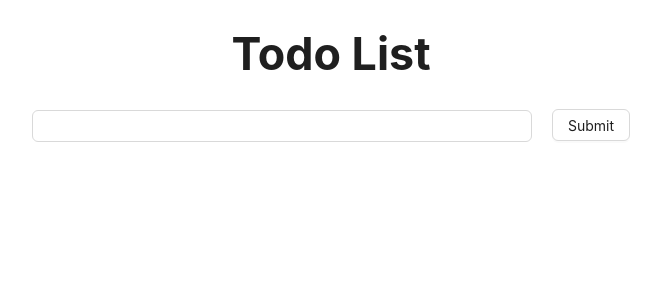
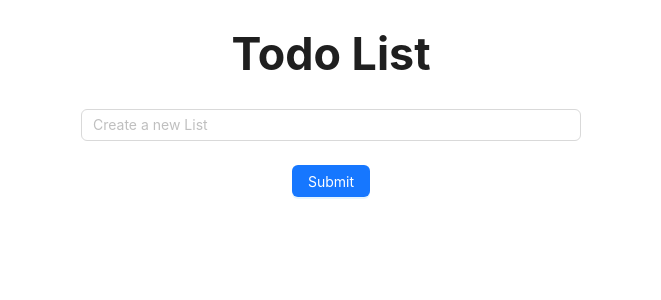
Before and after one commit to Cakeza007/TodoList, a React (Vite) app: page / in a window 1280 px wide. Shown: the top 300 px of the page, without its empty margins (309-970 px from the left). Built offline with nearby package versions, Linux system fonts and the light colour scheme.

Commit message:
tododay17

```diff
--- a/src/Input.jsx
+++ b/src/Input.jsx
@@ -1,16 +1,20 @@
 import { Form, Button, Input } from "antd";
-
 function TodoInput({ onSubmit, inputList, setInputList }) {
   return (
-    <Form>
+    <Form onFinish={onSubmit}>
       <h1>Todo List</h1>
-      <Input
-        type="text"
-        value={inputList}
-        onChange={(e) => setInputList(e.target.value)}
-        style={{width:"500px"}}
-      ></Input>
-      <Button onClick={onSubmit} style={{ marginLeft: "20px" }}>Submit</Button>
+      <Form.Item>
+        <Input
+          type="text"
+          value={inputList}
+          onChange={(e) => setInputList(e.target.value)}
+          placeholder="Create a new List"
+          style={{ width: "500px" }}
+        ></Input>
+      </Form.Item>
+      <Button type="primary" htmlType="submit">
+        Submit
+      </Button>
     </Form>
   );
 }
--- a/src/List.jsx
+++ b/src/List.jsx
@@ -1,19 +1,30 @@
 import { Form, Button } from "antd";
 import { useState } from "react";
+import { DeleteFilled, EditFilled } from "@ant-design/icons";
 
-function List({ list, Delete, onEdit }) {
+function List({ list, onEdit, Delete }) {
   return (
-    <div>
+    <Form style={{ marginTop: "10px", marginRight: "10px" }}>
       {list.map((e, index) => {
         return (
           <li key={index}>
             {e}
-            <Button onClick={() => onEdit(index)} style={{marginLeft: "12px" , marginTop: "12px"}}>Edit</Button>
-            <Button onClick={() => Delete(index)} style={{marginLeft: "12px" , marginTop: "12px"}}>Delete</Button>
+            <Button
+              onClick={() => onEdit(index)}
+              style={{ marginRight: "10px" }}
+            >
+              <EditFilled />
+            </Button>
+            <Button
+              onClick={() => Delete(index)}
+              style={{ marginRight: "10px", marginTop: "10px" }}
+            >
+              <DeleteFilled style={{ color: "red" }} />
+            </Button>
           </li>
         );
       })}
-    </div>
+    </Form>
   );
 }
 export default List;
```
Also changed, not shown: src/App.jsx (+15 -12 lines).
